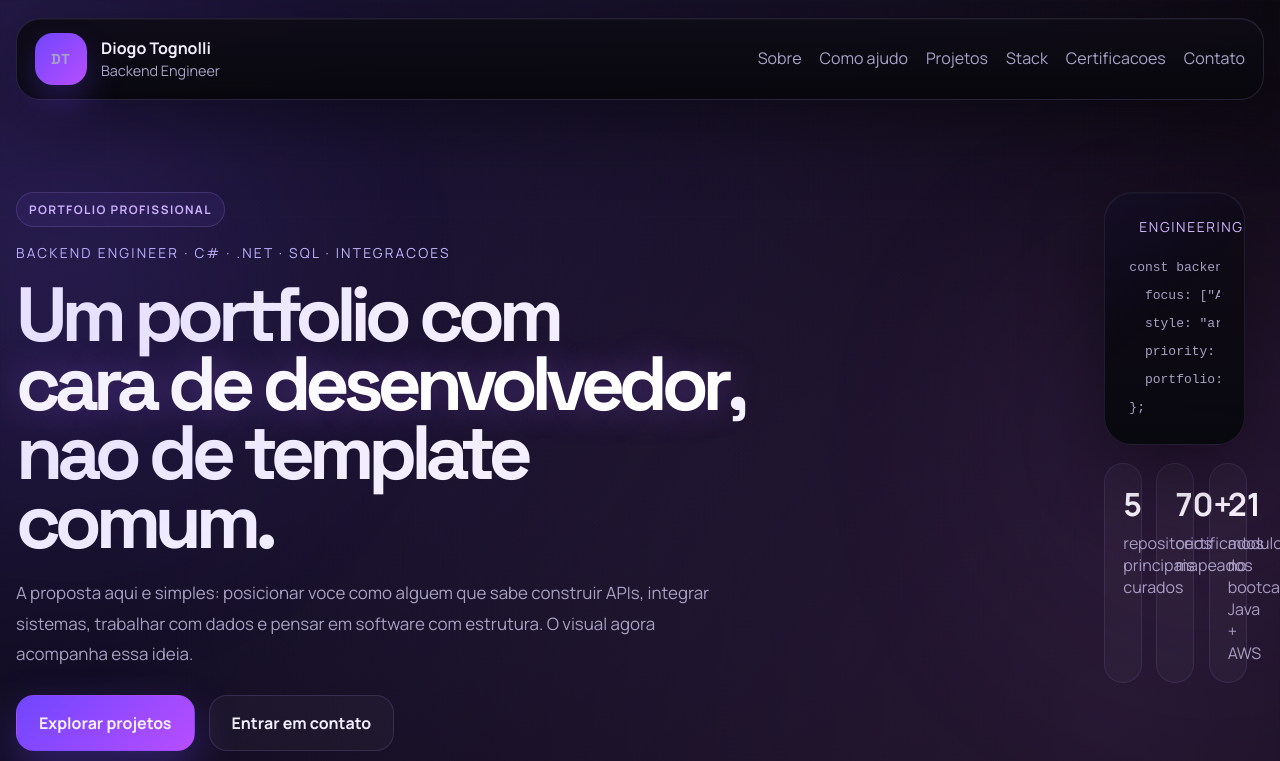
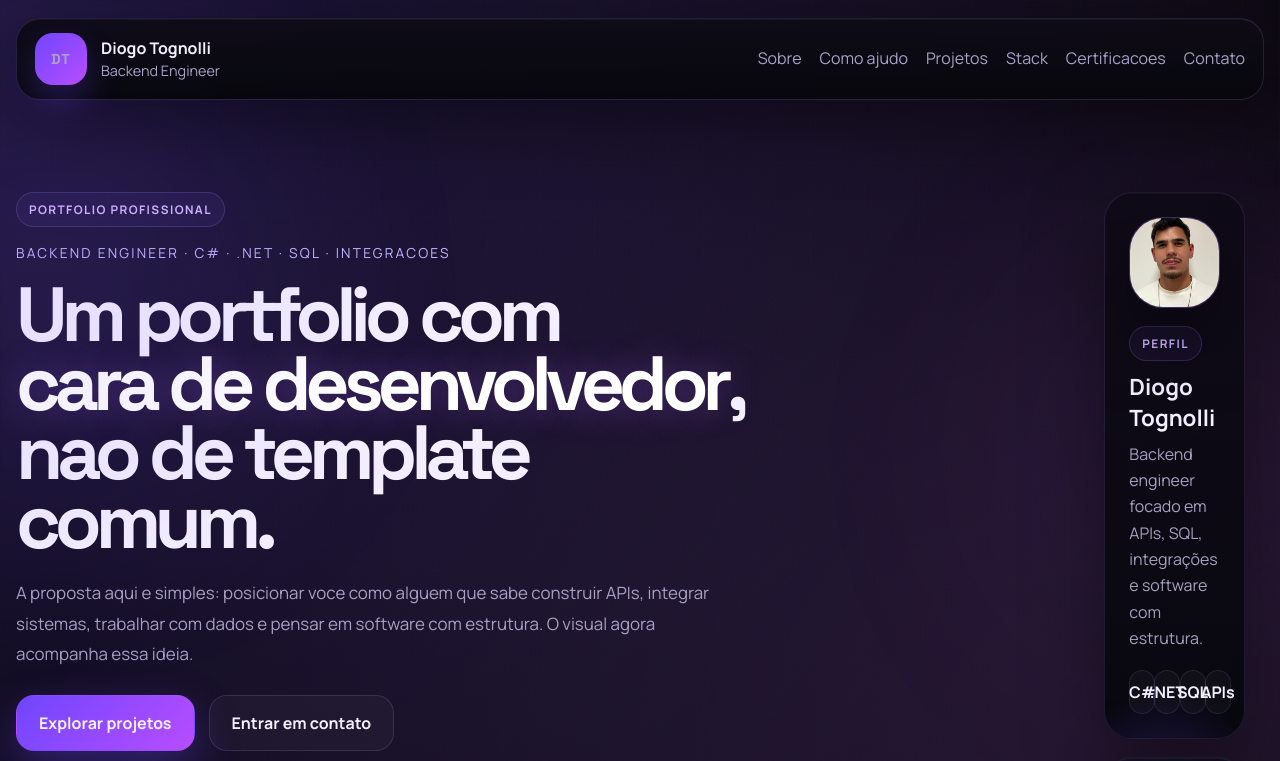
Before and after one commit to Tognolli0/Site, a React (Vite) app: page / in a window 1280 px wide. Shown: the top 761 px of the page. Built offline with nearby package versions, Linux system fonts and the light colour scheme.

Commit message:
feat: add profile photo and stronger hero visuals

```diff
--- a/src/App.tsx
+++ b/src/App.tsx
@@ -14,6 +14,7 @@ import {
   ShieldCheck,
   Workflow,
 } from "lucide-react";
+import profileImage from "./assets/diogo-profile.jfif";
 
 type Project = {
   title: string;
@@ -261,6 +262,31 @@ function App() {
           </div>
 
           <div className="hero-panel">
+            <article className="profile-card">
+              <div className="profile-frame">
+                <img
+                  className="profile-photo"
+                  src={profileImage}
+                  alt="Foto de Diogo Tognolli"
+                />
+                <div className="profile-ring profile-ring-one" />
+                <div className="profile-ring profile-ring-two" />
+              </div>
+
+              <div className="profile-card-copy">
+                <span className="card-label">Perfil</span>
+                <h3>Diogo Tognolli</h3>
+                <p>Backend engineer focado em APIs, SQL, integrações e software com estrutura.</p>
+              </div>
+
+              <div className="profile-signal-grid">
+                <span>C#</span>
+                <span>.NET</span>
+                <span>SQL</span>
+                <span>APIs</span>
+              </div>
+            </article>
+
             <article className="code-card">
               <div className="code-card-top">
                 <span className="status-dot" />
--- a/src/styles.css
+++ b/src/styles.css
@@ -336,6 +336,7 @@ select {
   gap: 18px;
 }
 
+.profile-card,
 .code-card,
 .about-spotlight,
 .feature-card,
@@ -357,6 +358,7 @@ select {
 }
 
 .code-card,
+.profile-card,
 .about-spotlight,
 .feature-card,
 .service-card,
@@ -370,6 +372,96 @@ select {
 .code-card {
   position: relative;
   overflow: hidden;
+}
+
+.profile-card {
+  position: relative;
+  overflow: hidden;
+  display: grid;
+  gap: 18px;
+}
+
+.profile-card::before {
+  content: "";
+  position: absolute;
+  inset: auto -20% -30% auto;
+  width: 220px;
+  height: 220px;
+  border-radius: 50%;
+  background: radial-gradient(circle, rgba(111, 70, 255, 0.26), transparent 65%);
+  pointer-events: none;
+}
+
+.profile-frame {
+  position: relative;
+  width: min(100%, 360px);
+  aspect-ratio: 1 / 1;
+  margin: 0 auto;
+  border-radius: 34px;
+  overflow: hidden;
+  background: linear-gradient(135deg, rgba(111, 70, 255, 0.25), rgba(184, 77, 255, 0.1));
+  border: 1px solid rgba(180, 154, 255, 0.18);
+  box-shadow: 0 30px 80px rgba(0, 0, 0, 0.45);
+}
+
+.profile-photo {
+  position: relative;
+  z-index: 2;
+  width: 100%;
+  height: 100%;
+  object-fit: cover;
+  filter: saturate(1.05) contrast(1.02);
+  transform: scale(1.02);
+}
+
+.profile-ring {
+  position: absolute;
+  inset: auto;
+  border-radius: 999px;
+  border: 1px solid rgba(216, 178, 255, 0.28);
+  pointer-events: none;
+}
+
+.profile-ring-one {
+  top: 20px;
+  right: 18px;
+  width: 92px;
+  height: 92px;
+}
+
+.profile-ring-two {
+  bottom: 20px;
+  left: 18px;
+  width: 62px;
+  height: 62px;
+}
+
+.profile-card-copy h3 {
+  margin: 10px 0 8px;
+  font-size: 1.4rem;
+}
+
+.profile-card-copy p {
+  margin: 0;
+  color: #a7a0c1;
+  line-height: 1.65;
+}
+
+.profile-signal-grid {
+  display: grid;
+  grid-template-columns: repeat(4, minmax(0, 1fr));
+  gap: 10px;
+}
+
+.profile-signal-grid span {
+  display: inline-flex;
+  justify-content: center;
+  padding: 10px 12px;
+  border-radius: 16px;
+  border: 1px solid rgba(180, 154, 255, 0.12);
+  background: rgba(255, 255, 255, 0.03);
+  color: #f3efff;
+  font-weight: 700;
 }
 
 .code-card::after {
@@ -417,6 +509,19 @@ select {
   margin-bottom: 6px;
   font-size: 2rem;
   color: #ffffff;
+}
+
+.profile-card:hover,
+.code-card:hover,
+.service-card:hover,
+.feature-card:hover,
+.project-preview:hover,
+.stack-card:hover,
+.education-preview:hover,
+.timeline-item:hover {
+  transform: translateY(-4px);
+  transition: transform 0.24s ease, border-color 0.24s ease, box-shadow 0.24s ease;
+  border-color: rgba(194, 141, 255, 0.22);
 }
 
 .content-grid {
@@ -673,6 +778,10 @@ select {
   .hero-points {
     grid-template-columns: 1fr;
   }
+
+  .profile-signal-grid {
+    grid-template-columns: repeat(2, minmax(0, 1fr));
+  }
 }
 
 @media (max-width: 760px) {
```
Also changed, not shown: src/assets/diogo-profile.jfif (added).
